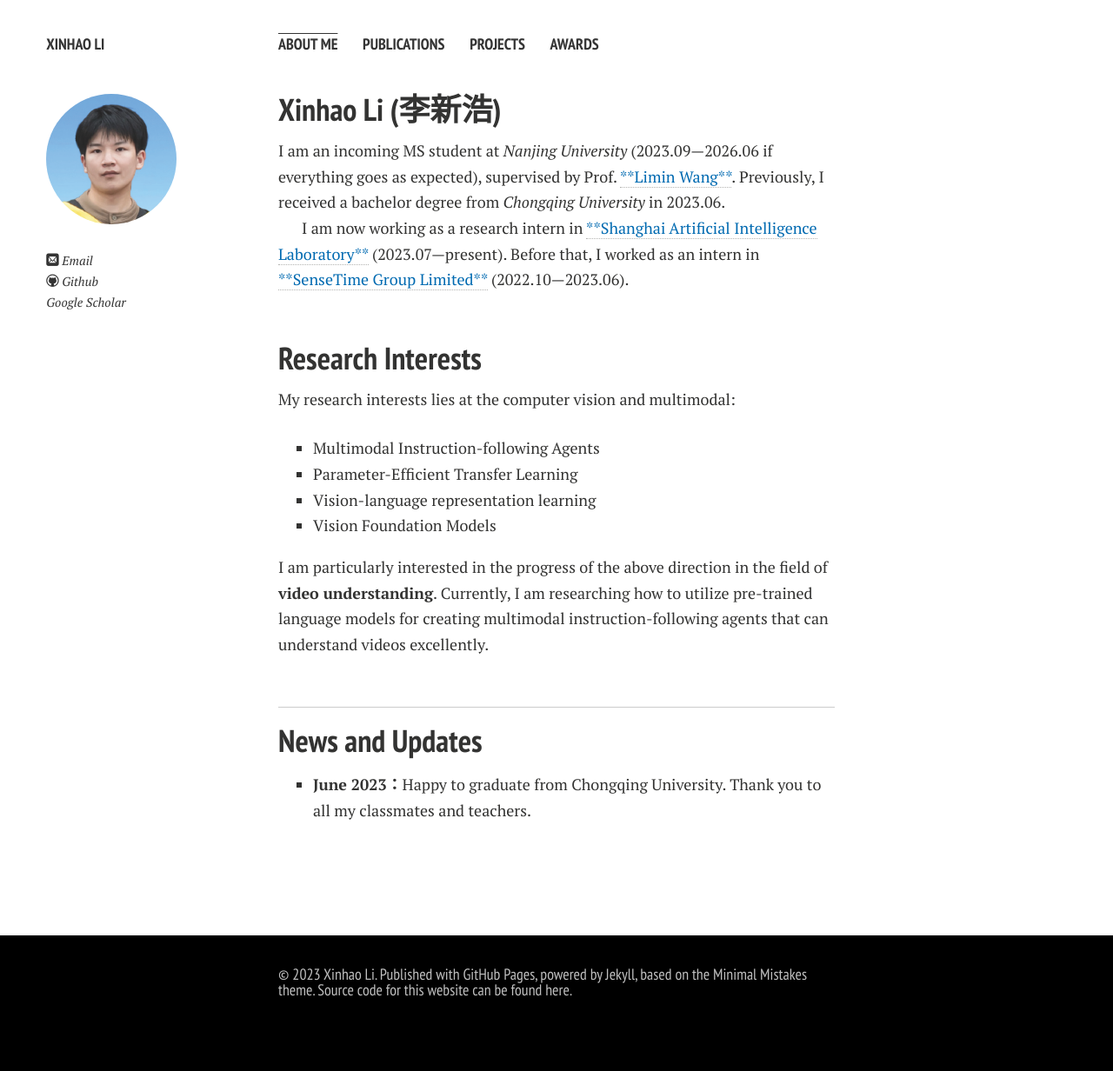
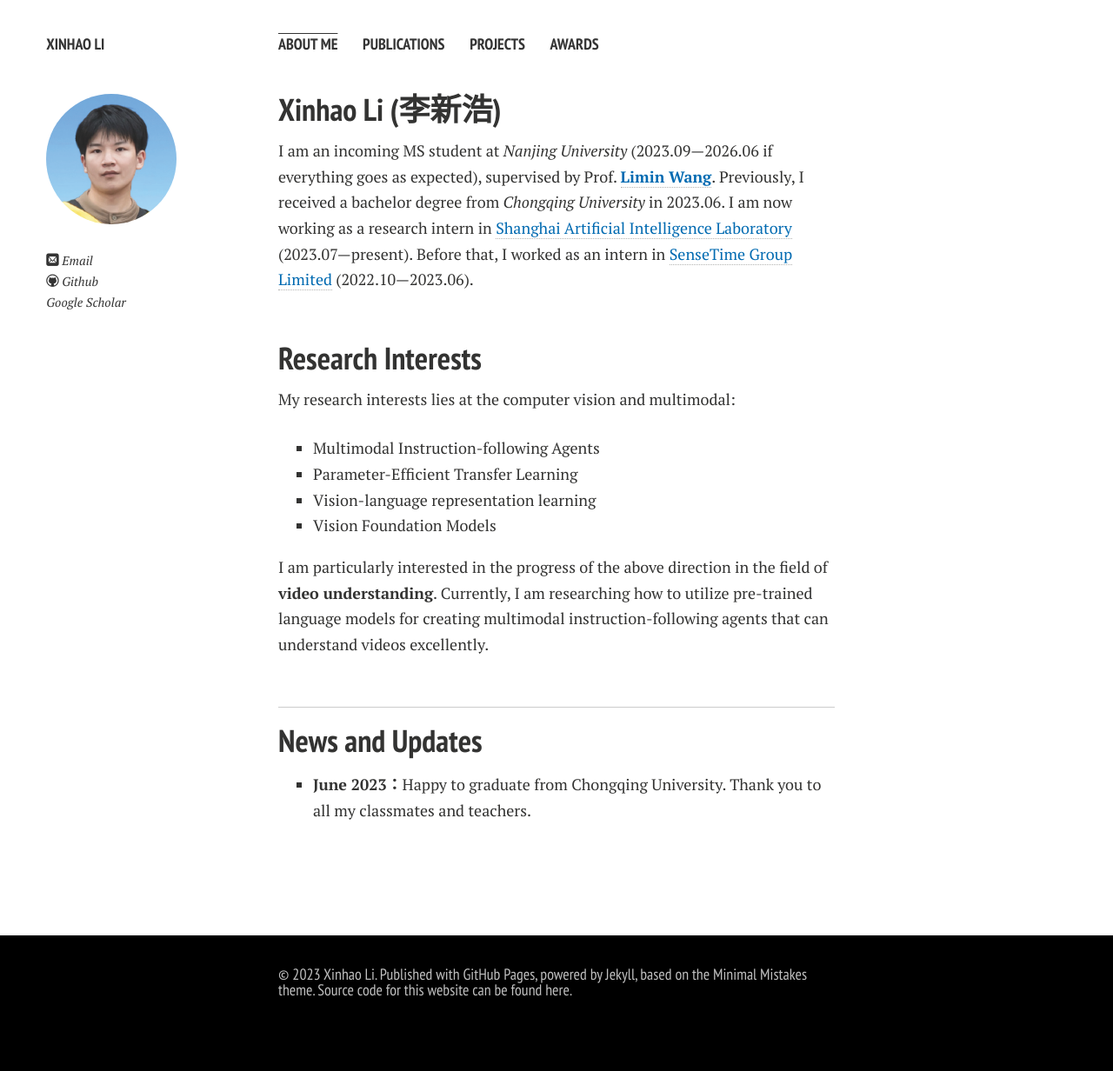
Before and after one commit to leexinhao/leexinhao.github.io, a Jekyll site: the page built from index.md, in a window 1280 px wide. Shown: the whole page at 87% size. Built offline with Jekyll 4.4.1, drawn with Linux system fonts in a browser that asks for light colours; nearby versions of some CDN libraries; comment, search, counter and statistics services are not loaded; a style sheet for code colours, icons or effects is not loaded; our own code applies the rules of GitHub Pages for plain Markdown files.

```diff
--- a/index.md
+++ b/index.md
@@ -6,9 +6,8 @@ layout: page
 
 <!-- <img src="https://leexinhao.github.io/xinhaoli.jpg" class="floatpic" width="360" height="480"> -->
 
-I am an incoming MS student at *Nanjing University* (2023.09—2026.06 if everything goes as expected), supervised by Prof. [<font color="#006ab1">**Limin Wang**</font>](https://scholar.google.com.hk/citations?user=HEuN8PcAAAAJ&hl=zh-CN&oi=ao). Previously, I received a bachelor degree from *Chongqing University* in 2023.06.
-
-I am now working as a research intern in [<font color="#006ab1">**Shanghai Artificial Intelligence Laboratory**</font>](https://www.shlab.org.cn/) (2023.07—present). Before that, I worked as an intern in  [<font color="#006ab1">**SenseTime Group Limited**</font>](https://www.sensetime.com) (2022.10—2023.06).
+I am an incoming MS student at *Nanjing University* (2023.09—2026.06 if everything goes as expected), supervised by Prof. [**<font color="#006ab1">Limin Wang</font>**](https://scholar.google.com.hk/citations?user=HEuN8PcAAAAJ&hl=zh-CN&oi=ao). Previously, I received a bachelor degree from *Chongqing University* in 2023.06.
+I am now working as a research intern in [<font color="#006ab1">Shanghai Artificial Intelligence Laboratory</font>](https://www.shlab.org.cn/) (2023.07—present). Before that, I worked as an intern in  [<font color="#006ab1">SenseTime Group Limited</font>](https://www.sensetime.com) (2022.10—2023.06).
 
 <br>
 
```
